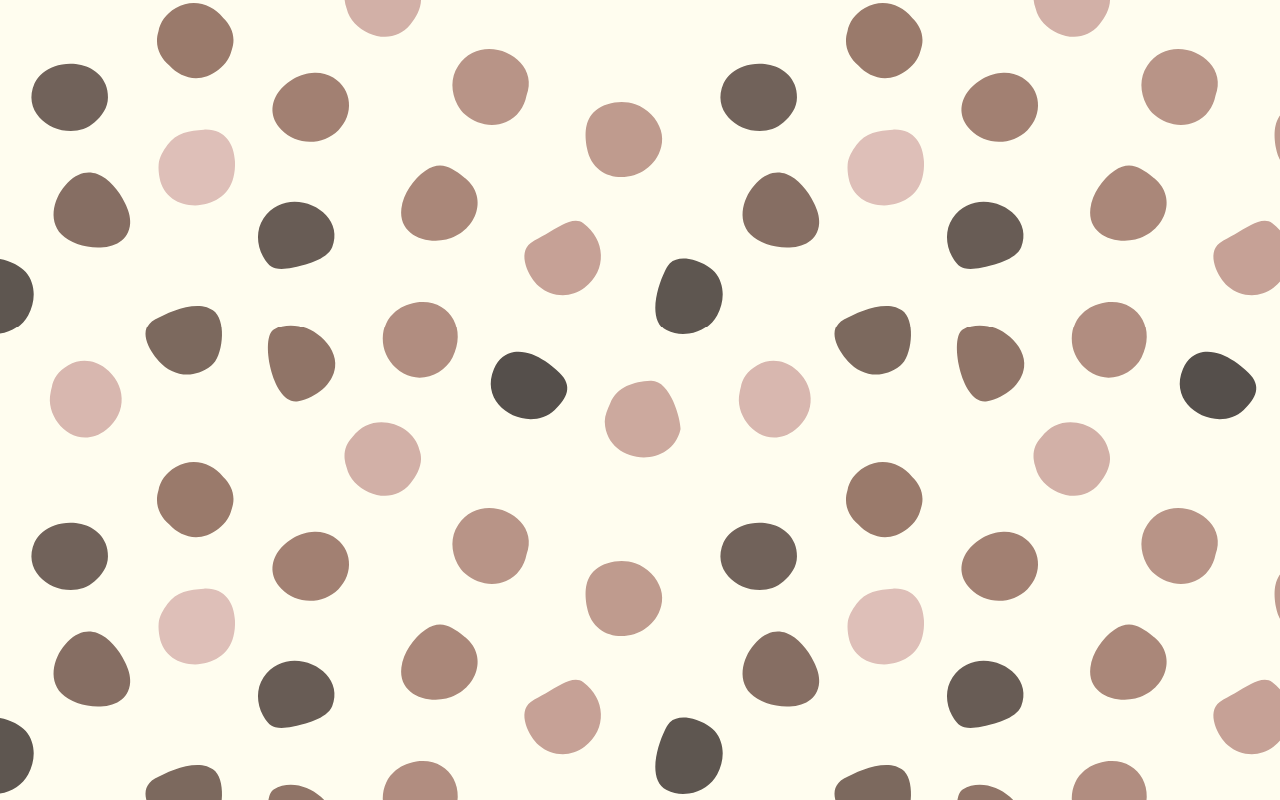
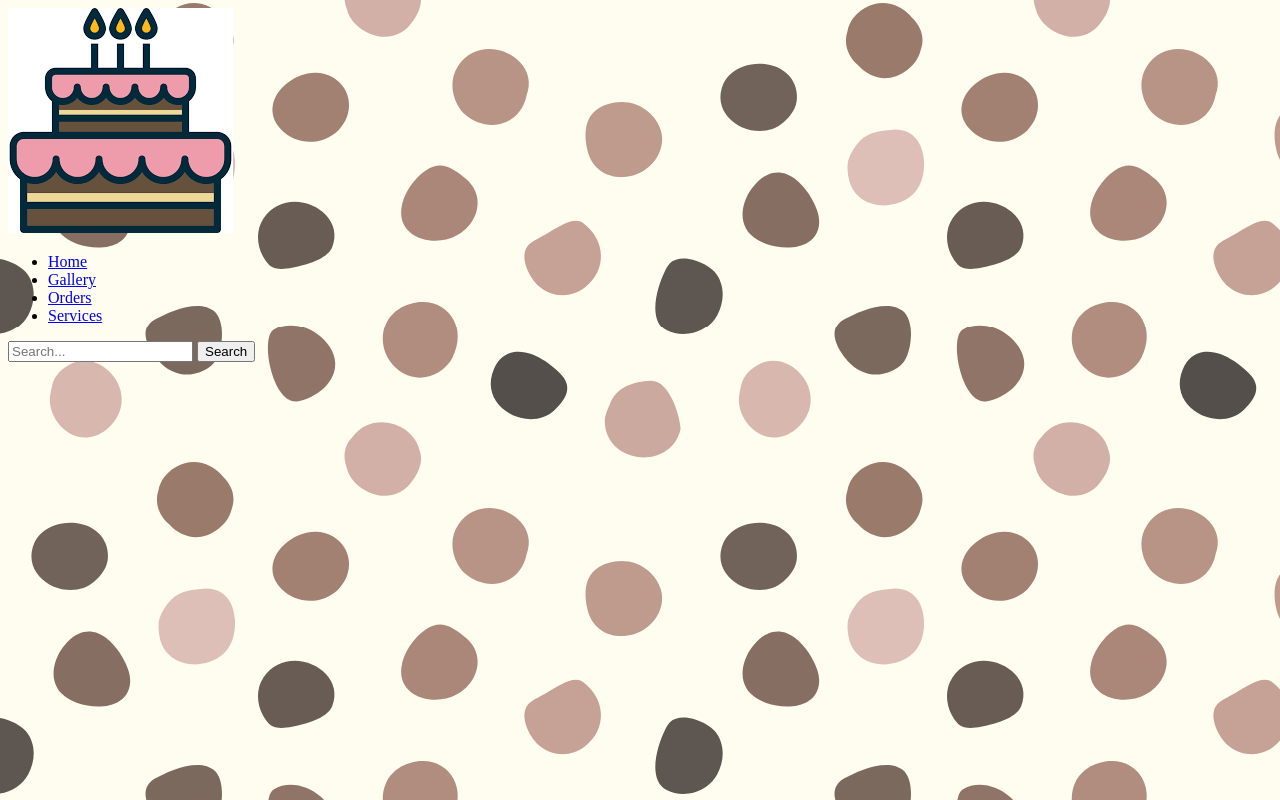
Before and after one commit to NysaClark/Unit-3-Project, a plain HTML site: page services.html in a window 1280 px wide. Drawn offline with Linux system fonts and the light colour scheme.

Commit message:
added basic nav bar to all pages

```diff
--- a/services.html
+++ b/services.html
@@ -9,12 +9,33 @@
     <meta property="og:title" content="">
     <meta property="og:description" content="">
 
-    <title></title>
+    <title>Services</title>
     <link rel="stylesheet" href="services.css">
     <link rel="shortcut icon" href="cake.png" type="image/x-icon">
 </head>
 
 <body>
+    <header>
+        <img src="cake.png" alt="cake logo">
+    </header>
 
+    <nav>
+        <ul>
+            <li><a href="index.html">Home</a></li>
+            <li><a href="gallery.html">Gallery</a></li>
+            <li><a href="orders.html">Orders</a></li>
+            <li><a href="services.html">Services</a></li>
+        </ul>
+        <form>
+            <input type="search" name="query" placeholder="Search...">
+            <input type="submit" value="Search">
+        </form>
+    </nav>
+
+    <main>
+    </main>
+
+    <footer>
+    </footer>
 </body>
 </html>
```
Also changed, not shown: gallery.html (+21 -0 lines), index.html (+16 -1 lines), orders.html (+21 -0 lines).
